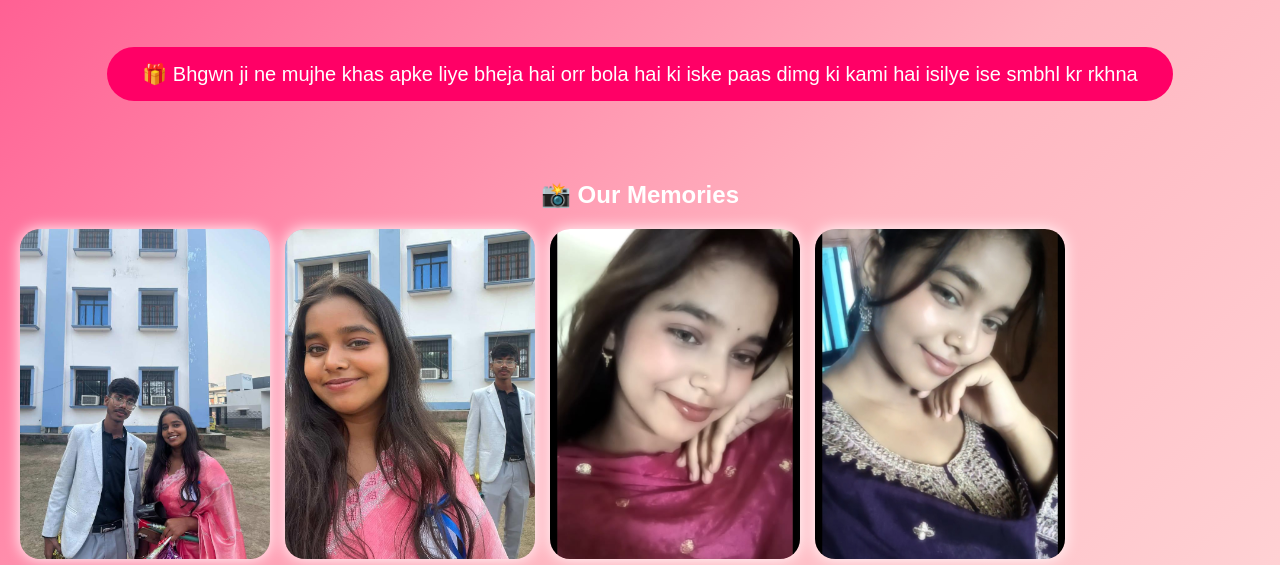
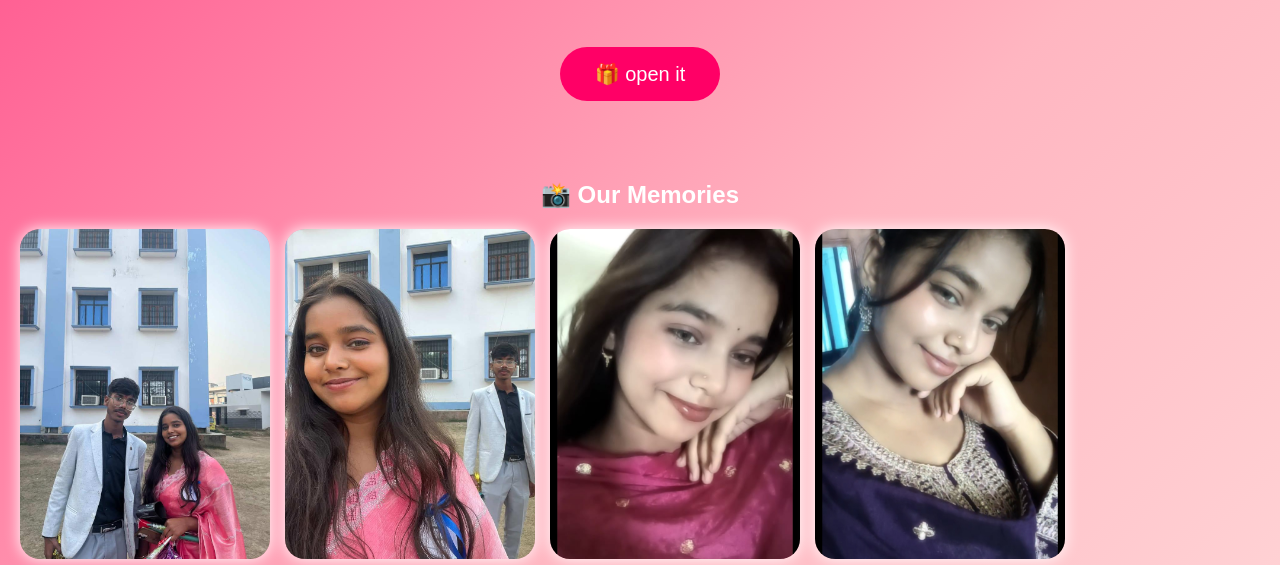
Before and after one commit to harshpatel969621-cell/Bebu, a plain HTML site: page index.html in a window 1280 px wide. Shown: the part 235-800 px from the top of the page. Drawn offline with Linux system fonts and the light colour scheme.

Commit message:
Update button text in index.html

```diff
--- a/index.html
+++ b/index.html
@@ -110,7 +110,7 @@ animation:boom 1s linear forwards;
 
 <div id="countdown"></div>
 
-<button onclick="()">🎁 Bhgwn ji ne mujhe khas apke liye bheja hai orr bola hai ki iske paas dimg ki kami hai isilye ise smbhl kr rkhna</button>
+<button onclick="()">🎁 open it </button>
 
 </section>
 
```
